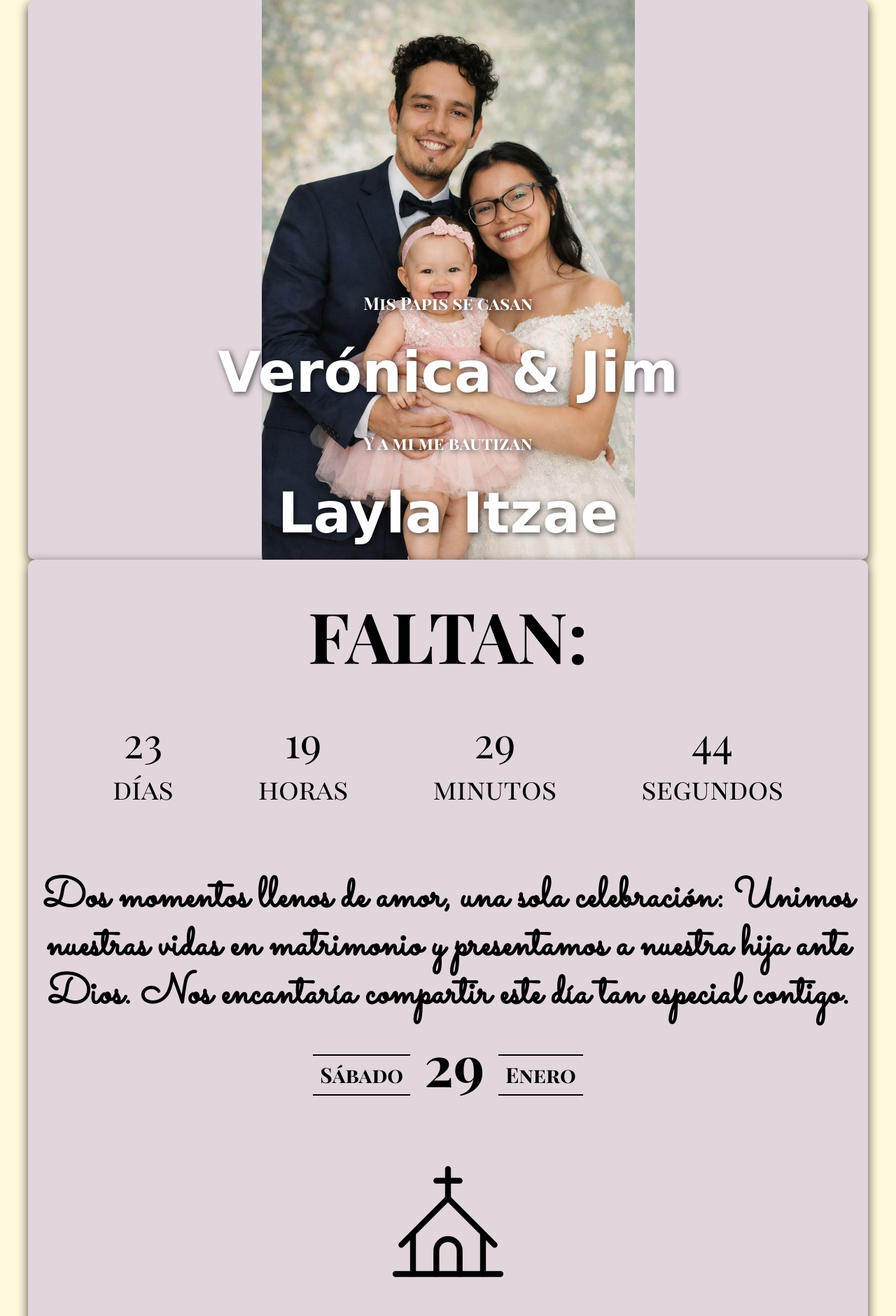
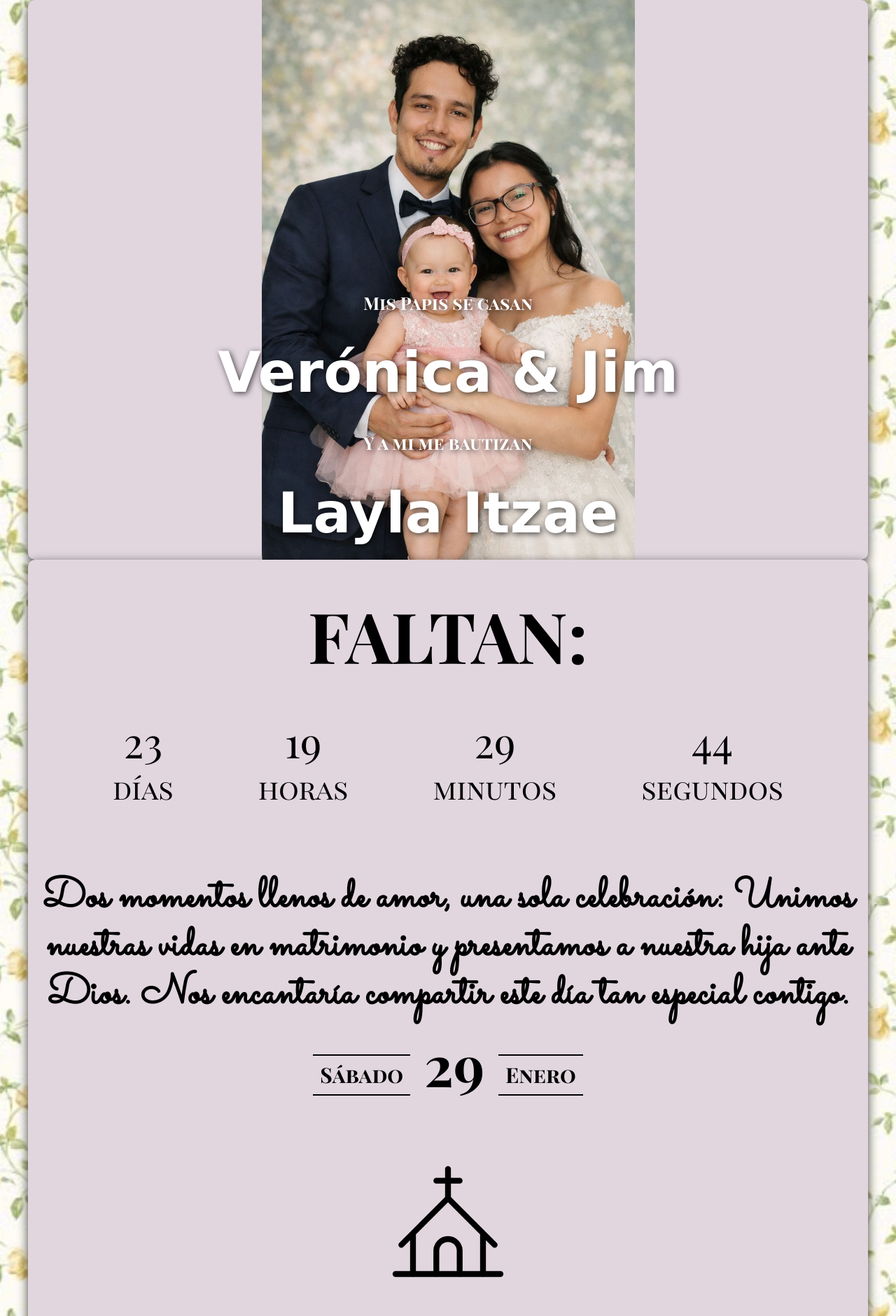
Before and after one commit to Omar0511/invitacion-boda, a PHP site: page / in a window 1280 px wide. Shown: the top 1881 px of the page at 70% size. Run offline with PHP 8.4, Linux system fonts and the light colour scheme; some libraries are stand-ins or nearby versions; some web fonts are replaced.

Commit message:
Agregando img FONDO

```diff
--- a/css/styles.css
+++ b/css/styles.css
@@ -31,8 +31,8 @@ html {
 
 body {
   font-family: var(--fuente-principal);
-  background-color: var(--amarillo);
   /* overflow-x: hidden; */
+  background-image: url('/img/floresBG.jpeg');
 }
 
 img {
```
Also changed, not shown: img/floresBG.jpeg (added), img/pexels-didsss-35382818.jpg (added).
